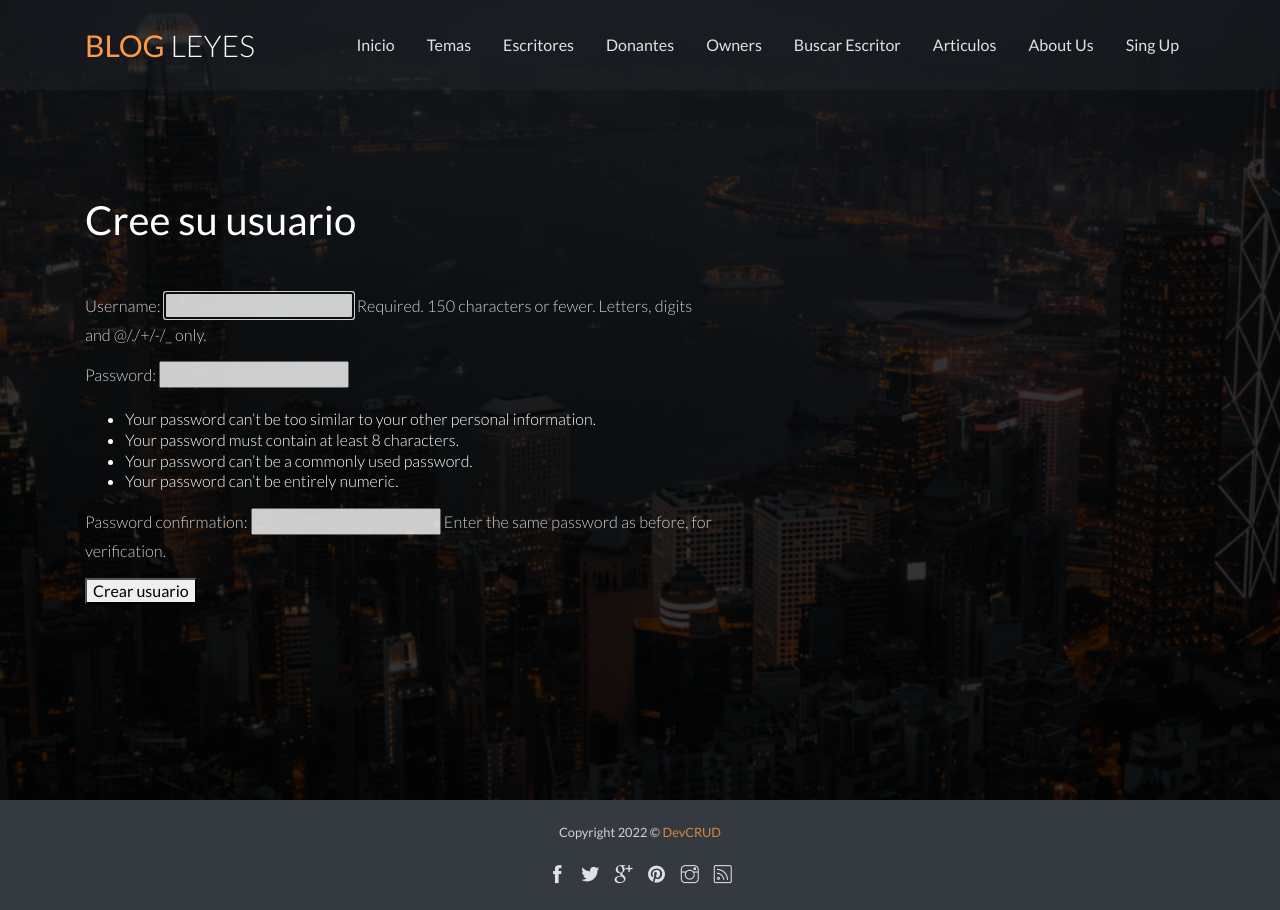
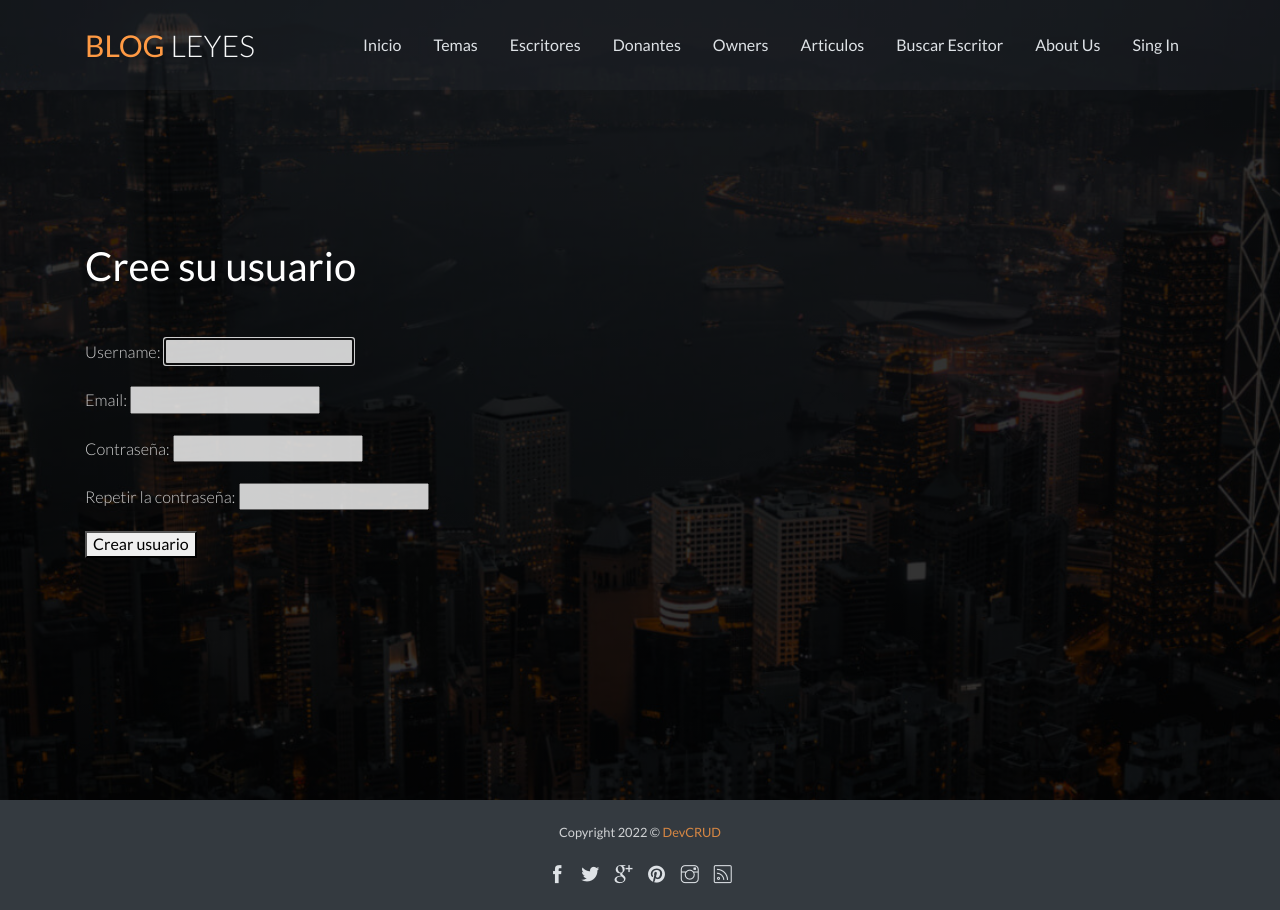
Before and after one commit to matiasleyes/Entrega1Leyes, a Django app: page /register/ in a window 1280 px wide. Run offline with Django 4.2, Linux system fonts and the light colour scheme; some libraries are stand-ins or nearby versions.

Commit message:
logout, modificar perfil

```diff
--- a/BlogLeyes/Templates/BlogLeyes/inicio.html
+++ b/BlogLeyes/Templates/BlogLeyes/inicio.html
@@ -8,7 +8,7 @@
 <h4 class="header-subtitle">El Blog que nuclea a todos los escritores, de todos los temas </h4>
 <p>Ya sea que busque temas de los mas variados, o tenga cosas para compartir con el mundo, esta en el lugar correcto!</p>
 
-<P>{{mensaje}}</P>
+<h5>{{mensaje}}</h5>
 
 {% endblock %}
 
--- a/BlogLeyes/Templates/BlogLeyes/padre.html
+++ b/BlogLeyes/Templates/BlogLeyes/padre.html
@@ -40,18 +40,31 @@
                         <a class="nav-link" href="{% url 'ownerList' %}">Owners</a>
                     </li>
                     <li class="nav-item">
-                        <a class="nav-link" href="{% url 'BusquedaEscritor' %}">Buscar Escritor</a>
-                    </li>
-                    <li class="nav-item">
                         <a class="nav-link" href="{% url 'articuloList' %}">Articulos</a>
                     </li>
                     <li class="nav-item">
+                        <a class="nav-link" href="{% url 'BusquedaEscritor' %}">Buscar Escritor</a>
+                    </li>
+
+                    <li class="nav-item">
                         <a class="nav-link" href="{% url 'Aboutus' %}">About Us</a>
                     </li>
+                    {% if not request.user.is_authenticated %}
+
                     <li class="nav-item">
-                        <a class="nav-link" href="{% url 'Login' %}">Sing Up</a>
+                        <a class="nav-link" href="{% url 'Login' %}">Sing In</a>
+                    </li>
+                    {% endif %}
+                    {% if request.user.is_authenticated %}
+
+                    <a class="nav-link" href="{% url 'editarPerfil' %}">Hola {{user.username}}</a>
+
+                    <li class="nav-item">
+                        <a class="nav-link" href="{% url 'Logout' %}">Logout</a>
                     </li>
 
+
+                    {% endif %}
 
                 </ul>
             </div>
--- a/BlogLeyes/Templates/BlogLeyes/register.html
+++ b/BlogLeyes/Templates/BlogLeyes/register.html
@@ -6,9 +6,7 @@
 
 <h1 class="mb-5"> Cree su usuario</h1>
 
-<form action="" method="POST">
-
-    {%csrf_token%}
+<form method="POST">{%csrf_token%}
 
     {{form.as_p}}
 
@@ -17,9 +15,3 @@
 </form>
 
 {% endblock %}
-
-{% block cuadro %}
-
-
-
-{% endblock %}
--- a/BlogLeyes/forms.py
+++ b/BlogLeyes/forms.py
@@ -1,4 +1,31 @@
 from django import forms
+from django.contrib.auth.forms import UserCreationForm
+from django.contrib.auth.models import User
+
+class UserRegisterForm(UserCreationForm):
+
+    email = forms.EmailField(required=True)
+    password1 = forms.CharField(label='Contraseña', widget=forms.PasswordInput)
+    password2 = forms.CharField(label='Repetir la contraseña', widget=forms.PasswordInput)
+
+    class Meta:
+        model = User
+        fields = ['username', 'email', 'password1', 'password2']
+        help_texts = {k:"" for k in fields}
+
+class UserEditForm(UserCreationForm):
+    email = forms.EmailField(required=True)
+    password1 = forms.CharField(label="Modificar Contraseña", widget=forms.PasswordInput)
+    password2 = forms.CharField(label="Confirmar contraseña", widget=forms.PasswordInput)
+
+    last_name = forms.CharField(label="Modificar Apellido")
+    first_name = forms.CharField(label="Modificar Nombre")
+
+    class Meta:
+        model = User
+        fields = ['email', 'password1', 'password2', 'last_name', 'first_name']
+        help_texts={k:"" for k in fields}
+
 
 class WriterForm(forms.Form):
     nombre = forms.CharField(max_length=40)
--- a/BlogLeyes/urls.py
+++ b/BlogLeyes/urls.py
@@ -1,5 +1,6 @@
 from django.urls import path
 from BlogLeyes import views
+from django.contrib.auth.views import LogoutView
 
 urlpatterns = [
 
@@ -9,7 +10,8 @@ urlpatterns = [
     #Login----------------------------------------------------------------------------
     path('login/',views.login_request, name="Login"),
     path('register/', views.register, name='Register'),
-
+    path('logout', LogoutView.as_view(template_name='BlogLeyes/logout.html'), name = "Logout"),
+    path('editarPerfil', views.editarPerfil, name = "editarPerfil"),
     #Writer----------------------------------------------------------------------------
     path('writer/list',views.writerList.as_view(),name='writerList'),
     path('writer/<pk>',views.writerDetail.as_view(),name='writerDetail'),
--- a/BlogLeyes/views.py
+++ b/BlogLeyes/views.py
@@ -1,16 +1,19 @@
 from django.shortcuts import render
 from .models import *
 from django.http import HttpResponse
-from .forms import WriterForm, ThemesForm, OwnerForm, DonorForm
+from BlogLeyes.forms import UserRegisterForm
 from django.contrib.auth.forms import AuthenticationForm, UserCreationForm
 from django.contrib.auth import login, logout, authenticate
 from django.views.generic import ListView
 from django.views.generic.detail import DetailView
 from django.views.generic.edit import CreateView, UpdateView, DeleteView
+from django.contrib.auth import login, authenticate, logout
+from django.contrib.auth.mixins import LoginRequiredMixin
+from django.contrib.auth.decorators import login_required
+from .forms import UserEditForm
 from django.urls import reverse_lazy
 
 def inicio(request):
-
     return render(request, "BlogLeyes/inicio.html")
 
 #LOGIN-----------------------------------------------------------------------------------------------------------------------------------
@@ -44,7 +47,7 @@ def register(request):
 
     if request.method == "POST":
 
-        form = UserCreationForm(request.POST)
+        form = UserRegisterForm(request.POST)
 
         if form.is_valid():
 
@@ -54,13 +57,31 @@ def register(request):
             return render(request, "BlogLeyes/inicio.html", {'mensaje':f'usuario {username} creado'})
 
         else:
-            return render(request, "BlogLeyes/inicio.html", {'mensaje':f'no se pudo crea el usuario {username}'})
+            return render(request, "BlogLeyes/inicio.html", {'mensaje':f'no se pudo crea el usuario'})
 
     else:
-        form = UserCreationForm()
+        form = UserRegisterForm()
 
         return render(request, "BlogLeyes/register.html", {"form":form})
 
+# User  edition ---------------------------
+@login_required
+def editarPerfil(request):
+    usuario = request.user
+
+    if request.method == 'POST':
+        formulario = UserEditForm(request.POST, instance=usuario)
+        if formulario.is_valid():
+            informacion = formulario.cleaned_data
+            usuario.email = informacion['email']
+            usuario.password1 = informacion['password1']
+            usuario.password2 = informacion['password2']
+            usuario.save()
+
+            return render(request, 'BlogLeyes/inicio.html', {'usuario': usuario, 'mensaje': 'Usuario actualizado correctamente'})
+    else:
+        formulario = UserEditForm(instance=usuario)
+        return render(request, 'BlogLeyes/editarPerfil.html', {'formulario': formulario, 'usuario': usuario.username})
 
 #WRITER---------------------------------------------------------------------------------
 def writer(request):
```
Also changed, not shown: BlogLeyes/Templates/BlogLeyes/editarPerfil.html (added, +17 -0 lines), BlogLeyes/Templates/BlogLeyes/logout.html (added, +9 -0 lines), db.sqlite3.
